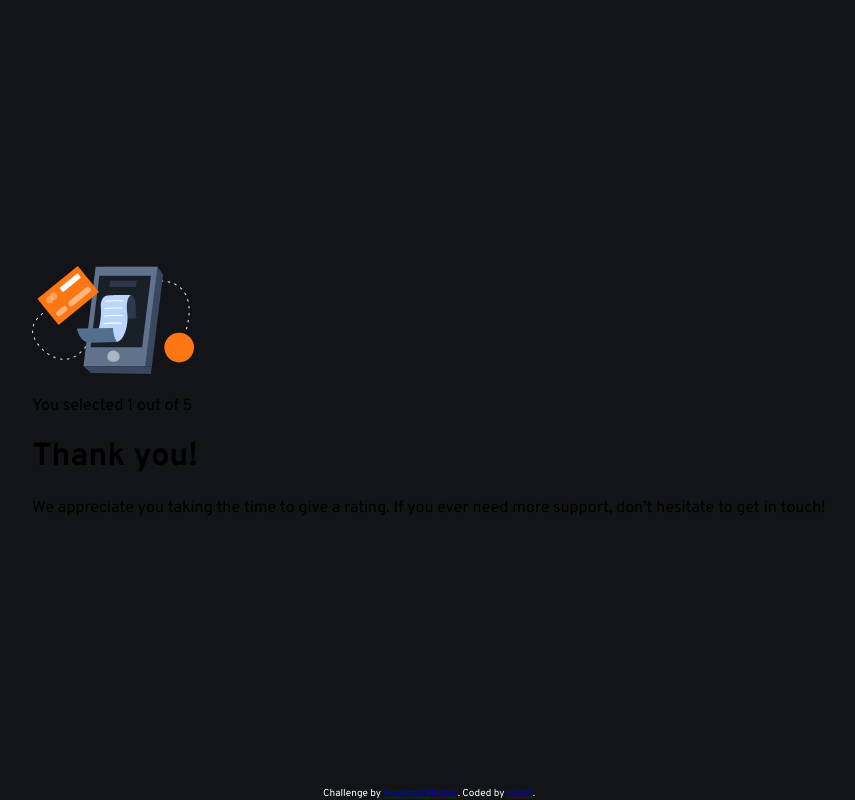
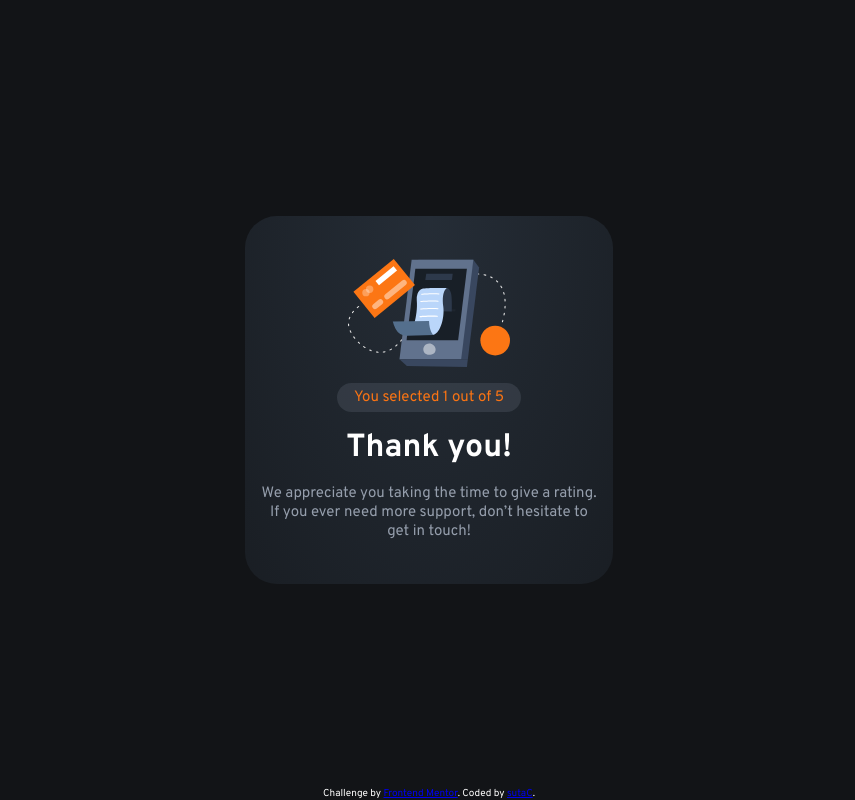
Before and after one commit to sutaC/Interactive-Rating-Component, a SvelteKit app: page / in a window 1280 px wide. Both pictures are taken after a click on the button "SUBMIT". Shown: the whole page, without its empty margins (211-1066 px from the left). Built offline with nearby package versions, Linux system fonts and the light colour scheme.

Commit message:
Modul Summary styled

```diff
--- a/src/routes/Modul-Summary.svelte
+++ b/src/routes/Modul-Summary.svelte
@@ -1,8 +1,7 @@
 <script>
     export let rating = '1';
-
 </script>
-
+<!-- ---  -->
 
 <div class="card">
     <img src="/illustration-thank-you.svg" alt="illustration-thank-you">
@@ -10,3 +9,50 @@
     <h1>Thank you!</h1>
     <p>We appreciate you taking the time to give a rating. If you ever need more support, don’t hesitate to get in touch!</p>
 </div>
+
+<!-- ---  -->
+<style>
+
+    * {
+        color: white;
+        margin: 0;
+        padding: 0;
+    }
+
+    p {
+        color: hsl(217, 12%, 63%);
+        font-size: 15px;
+    }
+
+    .card {
+        width: 21rem;
+        height: 19rem;
+
+        display: flex;
+        flex-direction: column;
+        justify-content: center;
+        align-items: center;
+        text-align: center;
+        gap: 1rem;
+
+        padding: 2rem 1rem;
+
+        border-radius: 2rem;
+
+        background: radial-gradient(ellipse at top, hsl(213, 19%, 18%), hsla(213, 20%, 18%, 0.4));
+    }
+
+    .selected {
+        display: flex;
+        justify-content: center;
+        align-items: center;
+
+        width: 55%;
+        height: 1.8rem;
+        border-radius: 1rem;
+
+        color: hsl(25, 97%, 53%);
+        background-color:  hsla(216, 12%, 54%, 0.2);
+    }
+
+</style>
```
